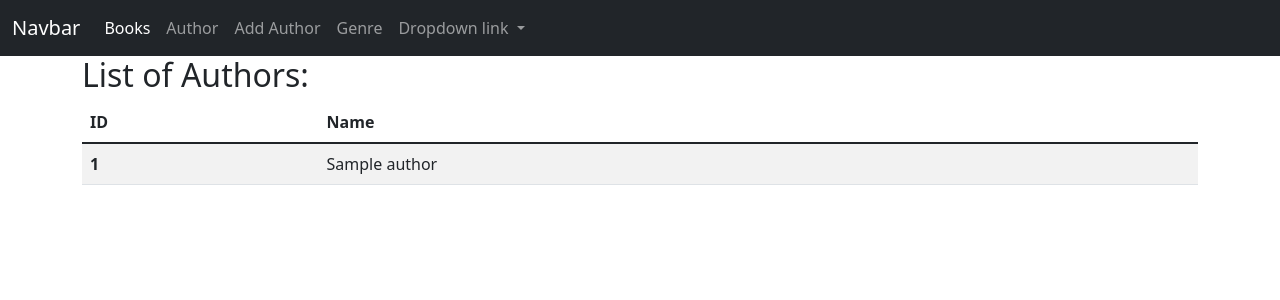
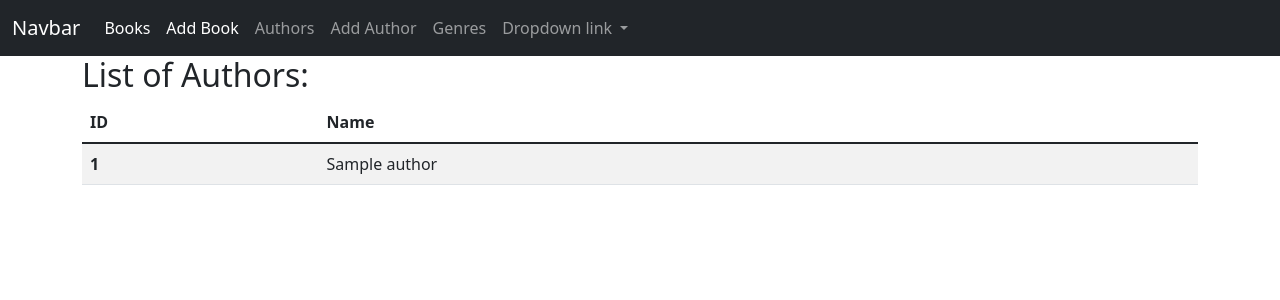
Before and after one commit to Buonka/MyOwnLibrary, a Django app: page /views/author/ in a window 1280 px wide. Shown: the top 300 px of the page. Run offline with Django 4.2, Linux system fonts and the light colour scheme; tables that the repository leaves empty hold one stand-in row (values such as "Sample post"); some libraries are stand-ins or nearby versions.

Commit message:
Book add from html

```diff
--- a/viewer/templates/base.html
+++ b/viewer/templates/base.html
@@ -19,13 +19,16 @@
                     <a class="nav-link active" aria-current="page" href="{% url 'viewer:book' %}">Books</a>
                 </li>
                 <li class="nav-item">
-                    <a class="nav-link" href="{% url 'viewer:author' %}">Author</a>
+                    <a class="nav-link active" aria-current="page" href="{% url 'viewer:create_book' %}">Add Book</a>
+                </li>
+                <li class="nav-item">
+                    <a class="nav-link" href="{% url 'viewer:author' %}">Authors</a>
                 </li>
                 <li class="nav-item">
                     <a class="nav-link" href="{% url 'viewer:create_author' %}">Add Author</a>
                 </li>
                 <li class="nav-item">
-                    <a class="nav-link" href="{% url 'viewer:genre' %}">Genre</a>
+                    <a class="nav-link" href="{% url 'viewer:genre' %}">Genres</a>
                 </li>
                 <li class="nav-item dropdown">
                     <a class="nav-link dropdown-toggle" href="#" id="navbarDropdownMenuLink" role="button" data-bs-toggle="dropdown" aria-expanded="false">
--- a/viewer/urls.py
+++ b/viewer/urls.py
@@ -1,6 +1,7 @@
 from django.urls import path
 
-from viewer.views import BookView, BookDetailView, AuthorView, AuthorDetailView, AuthorCreateView, GenreView
+from viewer.views import BookView, BookDetailView, AuthorView, AuthorDetailView, AuthorCreateView, GenreView, \
+    BookCreateView
 
 app_name = 'viewer'
 urlpatterns = [
@@ -10,4 +11,5 @@ urlpatterns = [
     path('book/<int:pk>', BookDetailView.as_view(), name='read_book'),
     path('author/<int:pk>', AuthorDetailView.as_view(), name='read_author'),
     path('create_author/', AuthorCreateView.as_view(), name='create_author'),
+    path('create_book/', BookCreateView.as_view(), name='create_book'),
 ]
--- a/viewer/views.py
+++ b/viewer/views.py
@@ -1,9 +1,9 @@
 from logging import getLogger
 
 from django.urls import reverse_lazy
-from django.views.generic import TemplateView, ListView, DetailView, FormView
+from django.views.generic import TemplateView, ListView, DetailView, FormView, CreateView
 
-from viewer.forms import AuthorForm
+from viewer.forms import AuthorForm, BookForm
 from viewer.models import Book, Author, Genre
 
 LOG = getLogger()
@@ -38,16 +38,23 @@ class AuthorDetailView(DetailView):
     model = Author
 
 
+class BookCreateView(CreateView):
+    template_name = 'forms/form.html'
+    form_class = BookForm
+    success_url = reverse_lazy('viewer:create_book')
+    permission_required = 'viewer:add_book'
+
+
 class AuthorCreateView(FormView):
     template_name = 'forms/form.html'
     form_class = AuthorForm
     success_url = reverse_lazy('viewer:create_author')
     permission_required = 'viewer.add_author'
 
-    def form_valid(self, form):
-        result = super().form_valid(form)
-        cleaned_data = form.cleaned_data
-        Author.objects.create(
-            name=cleaned_data['author'],
-        )
-        return result
+    # def form_valid(self, form):
+    #     result = super().form_valid(form)
+    #     cleaned_data = form.cleaned_data
+    #     Author.objects.create(
+    #         name=cleaned_data['author'],
+    #     )
+    #     return result
```
